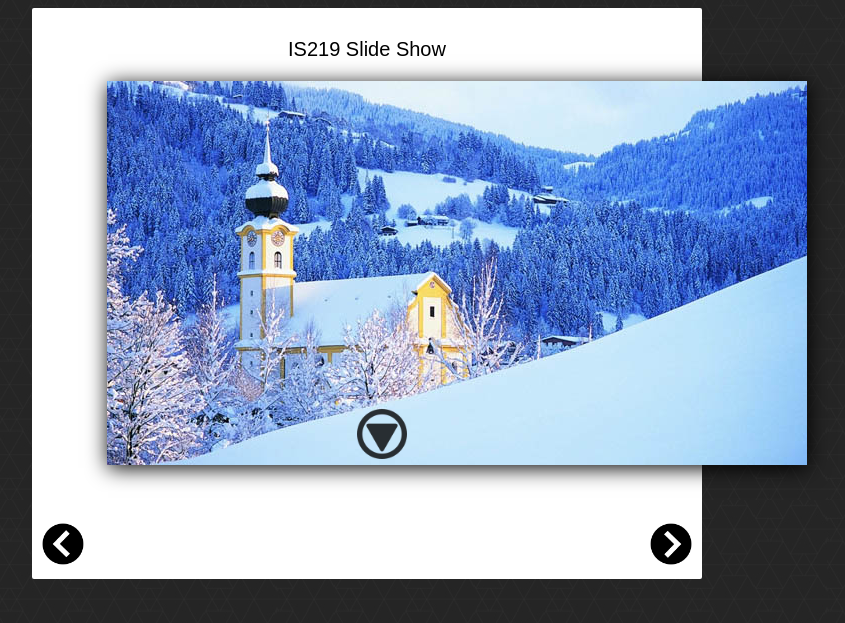
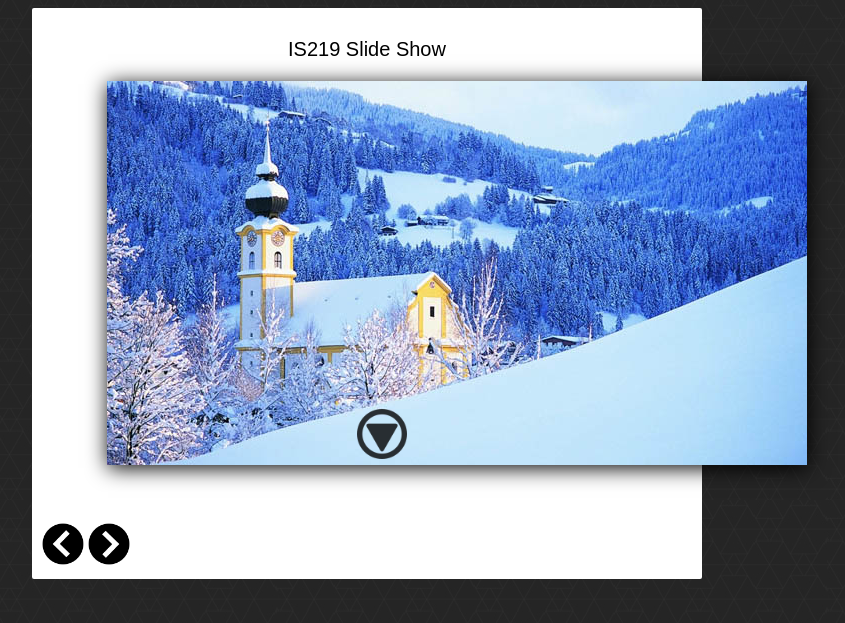
Before and after one commit to robslawinski/is219s17slawinski-project2, a PHP site: page /index.html in a window 1280 px wide. Shown: the top 623 px of the page, without its empty margins (273-1118 px from the left). Run offline with PHP 8.4, Linux system fonts and the light colour scheme; grey boxes labelled with a size stand in for pictures from a placeholder-image service; some libraries are stand-ins or nearby versions.

Commit message:
Edited CSS for A E S T H E T I C

```diff
--- a/css/style.css
+++ b/css/style.css
@@ -42,6 +42,7 @@ body {
 .thumbnail {
 	position: relative;
 	box-shadow: 1px 3px 20px 0px;
+	width:center;
 }
 
 
@@ -68,7 +69,7 @@ body {
 #nextPhoto {
 	height: 42px;
 	width: 42px;
-	position: absolute;
+	position: relative;
 	right: 0px;
 }
 
```
